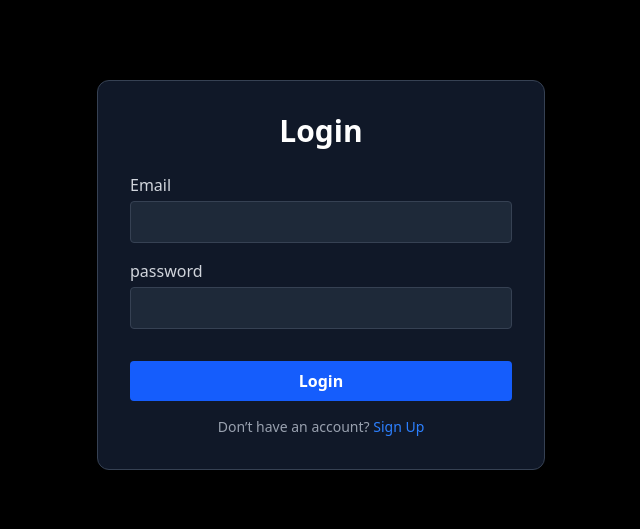
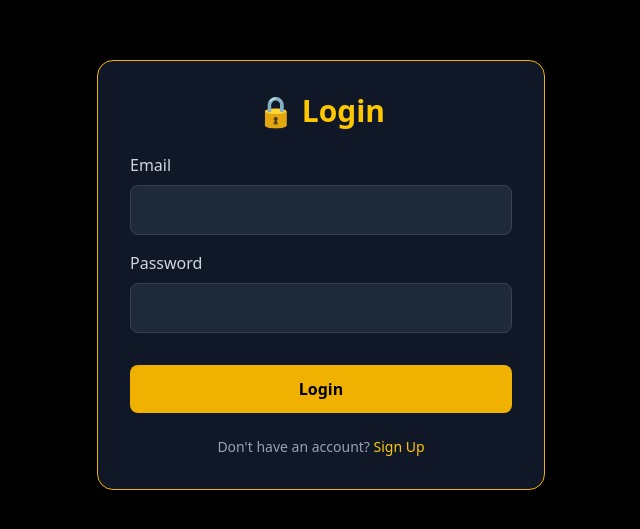
Before and after one commit to Dilkhushkr/Mobile_recharge_frontend, a React (Vite) app: page / in a window 1280 px wide. Shown: the part 125-654 px from the top of the page, without its empty margins (319-959 px from the left). Built offline with nearby package versions, Linux system fonts and the light colour scheme.

Commit message:
lastchangeauth

```diff
--- a/src/page/Login.tsx
+++ b/src/page/Login.tsx
@@ -8,7 +8,6 @@ import type { RootState } from "../redux/store/rootReducer";
 function Login() {
   const [email, setEmail] = useState("");
   const [password, setPassword] = useState("");
-
   const dispatch = useDispatch<any>();
   const navigate = useNavigate();
 
@@ -18,8 +17,7 @@ function Login() {
 
   const handleSubmit = (e: any) => {
     e.preventDefault();
-
-    const payload = {  email,password };
+    const payload = { email, password };
     dispatch(loginRequest(payload));
   };
 
@@ -35,37 +33,34 @@ function Login() {
         initial={{ opacity: 0, y: -50 }}
         animate={{ opacity: 1, y: 0 }}
         transition={{ duration: 0.5 }}
-        className="bg-gray-900 p-8 rounded-xl shadow-lg w-full max-w-md border border-gray-700"
+        className="bg-gray-900 border border-yellow-500 rounded-2xl p-8 w-[90%] max-w-md shadow-2xl"
       >
-        <h2 className="text-3xl font-bold text-center text-white mb-6">
-          Login
+        <h2 className="text-3xl font-bold text-center text-yellow-400 mb-6">
+          🔒 Login
         </h2>
-
         <form onSubmit={handleSubmit}>
-          {/* Name Field */}
-
-
           {/* Email Field */}
           <div className="mb-4">
-            <label className="block text-gray-300 mb-1">Email</label>
+            <label className="block text-gray-300 mb-2">Email</label>
             <input
               type="email"
-              className="w-full px-4 py-2 rounded bg-gray-800 text-white outline-none border border-gray-700 focus:border-blue-500"
+              className="w-full p-3 rounded-lg bg-gray-800 text-white border border-gray-700 focus:border-yellow-500 outline-none"
               value={email}
               onChange={(e) => setEmail(e.target.value)}
               required
             />
           </div>
 
-
-           <div className="mb-4">
-            <label className="block text-gray-300 mb-1">password</label>
+          {/* Password Field */}
+          <div className="mb-4">
+            <label className="block text-gray-300 mb-2">Password</label>
             <input
-            type="password"
-            className="w-full px-4 py-2 rounded bg-gray-800 text-white outline-none border border-gray-700 focus:border-blue-500"
-            value={password}
-            onChange={(e)=>setPassword(e.target.value)}
-             />
+              type="password"
+              className="w-full p-3 rounded-lg bg-gray-800 text-white border border-gray-700 focus:border-yellow-500 outline-none"
+              value={password}
+              onChange={(e) => setPassword(e.target.value)}
+              required
+            />
           </div>
 
           {/* Error Message */}
@@ -77,16 +72,16 @@ function Login() {
           <button
             type="submit"
             disabled={loading}
-            className="w-full bg-blue-600 hover:bg-blue-700 text-white font-bold py-2 rounded mt-4"
+            className="w-full bg-yellow-500 hover:bg-yellow-600 text-black font-bold py-3 rounded-lg mt-4 transition-colors"
           >
             {loading ? "Logging in..." : "Login"}
           </button>
         </form>
 
-        <p className="text-gray-400 text-sm text-center mt-4">
-          Don’t have an account?{" "}
+        <p className="text-gray-400 text-sm text-center mt-6">
+          Don't have an account?{" "}
           <span
-            className="text-blue-500 cursor-pointer"
+            className="text-yellow-400 cursor-pointer hover:underline"
             onClick={() => navigate("/signup")}
           >
             Sign Up
--- a/src/page/Signup.tsx
+++ b/src/page/Signup.tsx
@@ -24,11 +24,13 @@ function Signup() {
         console.log('Signup payload:', payload);
         dispatch(signupRequest(payload));
         setName("");
+        setEmail("");
+        setPassword("");
     }
 
     useEffect(() => {
         if(signupData){
-            navigate("/login");
+            navigate("/");
         }
     },[signupData])
 
```
